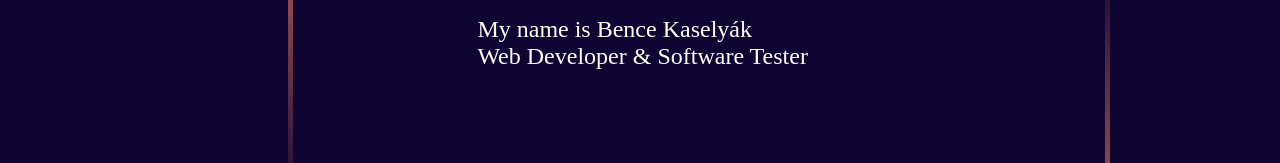
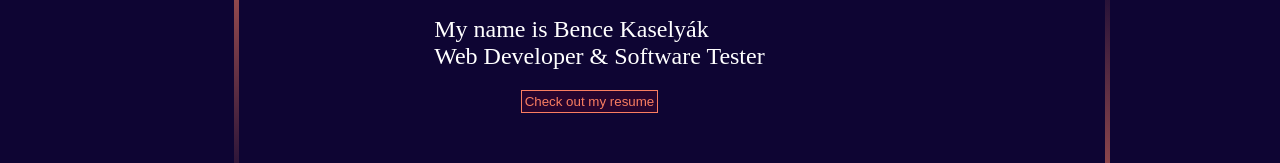
Before and after one commit to kaselyakbence/portfolio, a React (Vite) app: page / in a window 1280 px wide. Shown: the part 358-521 px from the top of the page. Built offline with nearby package versions, Linux system fonts and the light colour scheme.

Commit message:
File download added, Skills page reworked

```diff
--- a/index.html
+++ b/index.html
@@ -4,6 +4,7 @@
     <meta charset="UTF-8" />
     <meta name="viewport" content="width=device-width, initial-scale=1.0" />
     <title>Portfolio</title>
+    <link rel="icon" type="image/x-icon" href="/logo.png" />
   </head>
   <body>
     <div id="root"></div>
--- a/package.json
+++ b/package.json
@@ -2,7 +2,7 @@
   "name": "portfolio",
   "private": true,
   "version": "0.0.0",
-  "homepage": "https://kaselyakbence.github.io/portfolio",
+  "homepage": "https://kaselyakbence.com",
   "type": "module",
   "scripts": {
     "dev": "vite",
--- a/src/components/pages/about/about.scss
+++ b/src/components/pages/about/about.scss
@@ -16,7 +16,7 @@
     width: 40%;
     height: 80%;
 
-    @extend %custom-border;
+    @extend %custom-card;
 
     padding: 1%;
 
--- a/src/components/pages/home/Home.tsx
+++ b/src/components/pages/home/Home.tsx
@@ -1,6 +1,19 @@
 import "./home.scss";
 
 const Home = () => {
+  const downloadCv = () => {
+    fetch("cv.pdf").then((response) => {
+      response.blob().then((blob) => {
+        const fileURL = window.URL.createObjectURL(blob);
+
+        const alink = document.createElement("a");
+        alink.href = fileURL;
+        alink.download = "cv.pdf";
+        alink.click();
+      });
+    });
+  };
+
   return (
     <div className="welcome-page">
       <div className="text">
@@ -11,6 +24,9 @@ const Home = () => {
             <h1>Welcome</h1>
             <p>My name is Bence Kaselyák</p>
             <p>Web Developer & Software Tester</p>
+            <div className="resume">
+              <button onClick={downloadCv}>Check out my resume</button>
+            </div>
           </div>
           <div className="right-line" />
         </div>
--- a/src/components/pages/home/home.scss
+++ b/src/components/pages/home/home.scss
@@ -12,10 +12,10 @@
     align-items: center;
 
     .text {
-        width: 75%;
+        width: 70%;
         height: 75%;
         padding: 10px;
-        padding-left: 10%;
+        margin-left: 5%;
 
         overflow: hidden;
 
@@ -52,6 +52,16 @@
                 margin-left: 20px;
             }
 
+            .resume {
+                display: flex;
+                justify-content: center;
+
+                button{
+                    @extend %primary-button;
+                    margin-top: 20px;
+                }
+            }
+
             .right-line {
                 width: 5px;
                 margin-top: auto    ;
--- a/src/components/pages/projects/subcomponents/project.scss
+++ b/src/components/pages/projects/subcomponents/project.scss
@@ -1,7 +1,7 @@
 @import "../../../../main.scss";
 
 .project {
-    @extend %custom-border;
+    @extend %custom-card;
 
     width: 20vw;
     height: 40vh;
@@ -13,7 +13,7 @@
         width: 92%;
 
 
-        @extend %custom-border;
+        @extend %custom-card;
     }
 
     p {
--- a/src/components/pages/skills/subcomponents/Skillgroup.tsx
+++ b/src/components/pages/skills/subcomponents/Skillgroup.tsx
@@ -10,7 +10,9 @@ interface SkillgroupProps {
 const Skillgroup = ({ name, skills }: SkillgroupProps) => {
   return (
     <div className="skill-group">
-      <h2>{name}</h2>
+      <div className="skill-name">
+        <h2>{name}</h2>
+      </div>
       {skills.map(({ name, number, isHalf }, i) => (
         <Skill name={name} number={number} isHalf={isHalf} key={name + i} />
       ))}
--- a/src/components/pages/skills/subcomponents/skillgroup.scss
+++ b/src/components/pages/skills/subcomponents/skillgroup.scss
@@ -1,15 +1,18 @@
 @import "../../../../main.scss";
 
 .skill-group {
-    @extend %custom-border;
+    @extend %custom-card;
 
     margin: 0 5%;
     height: 50vh;
 
-    h2{
-        margin-left: 10%;
+    .skill-name {
+        height: 20%;
+
+        h2 {
+        margin-left: 5%;
         margin-top: 5%;
+        }
     }
 
-
 }
--- a/src/main.scss
+++ b/src/main.scss
@@ -8,11 +8,26 @@ $bittersweet:#FA7E61;
 //Custom stuff
 
 //Custom border through the page
-%custom-border {
+%custom-card {
     border: 3px solid black;
     //border-radius: 25px;
     background-color: darken($color: $violet, $amount: 0.75);
 }
+
+%primary-button {
+    padding: 3px;
+
+    color: $bittersweet;
+    border: 1px solid $bittersweet;
+
+    background-color: rgba(255,0,0,0.1);
+
+    &:hover {
+        color: lighten($color: $bittersweet, $amount: 10);
+        border: 1px solid lighten($color: $bittersweet, $amount: 10);
+    }
+}
+
 
 //To make something unselectable
 %no-select {
```
Also changed, not shown: src/components/pages/skills/Skills.tsx (+0 -9 lines), public/logo.png (added), 1 other file (tests, documents, lock files or other folders).
